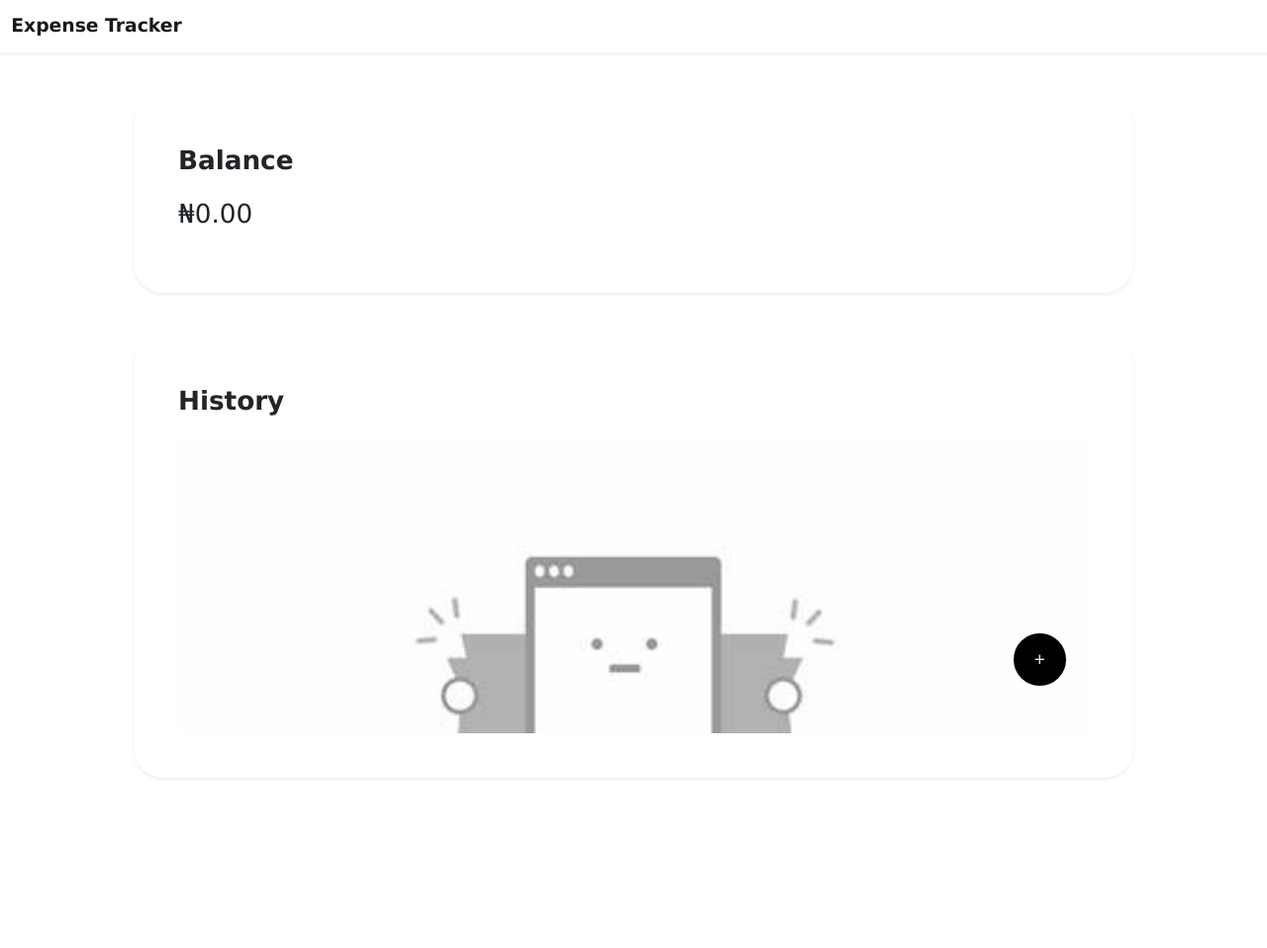
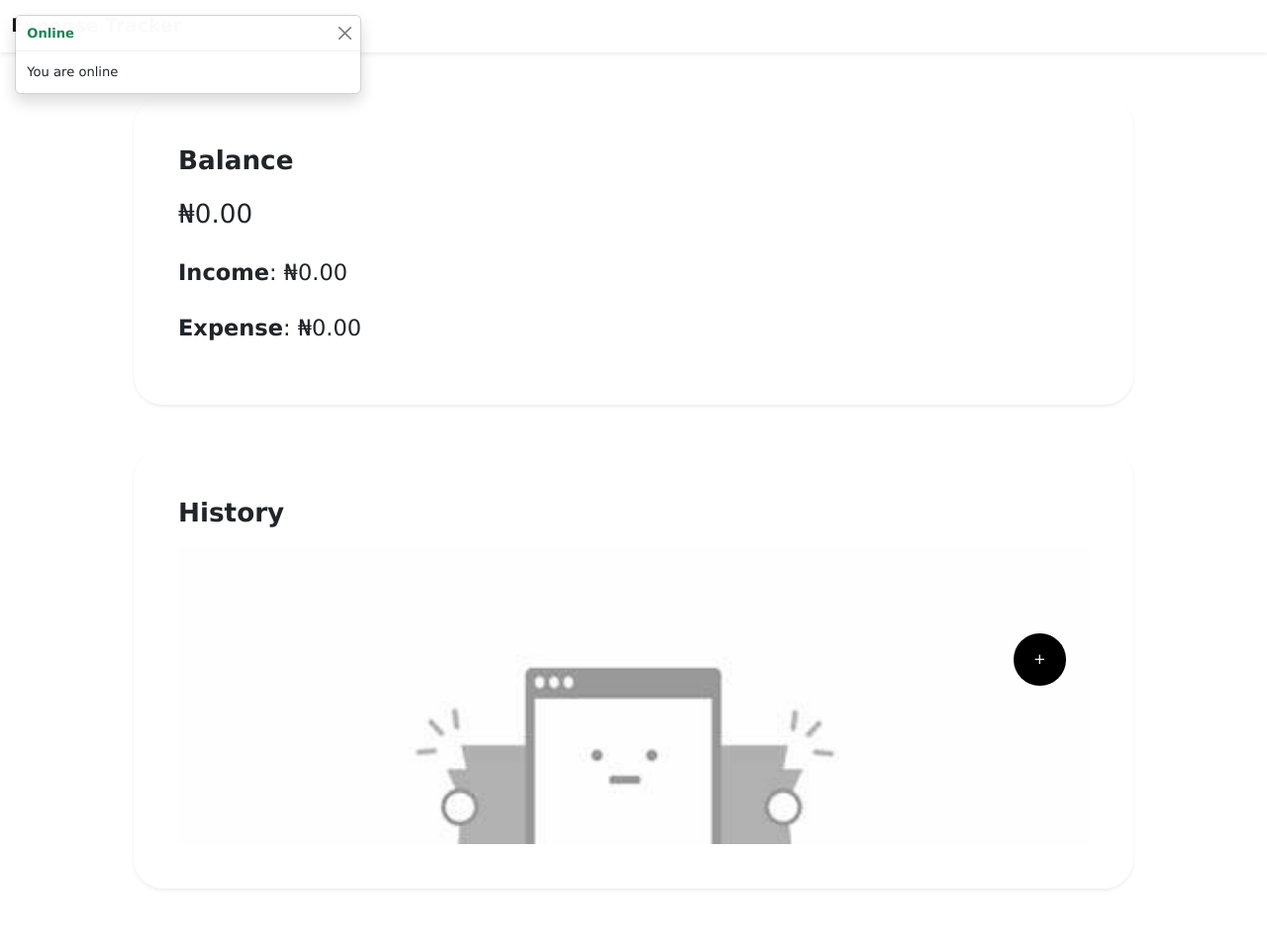
Before and after one commit to Edward-Ijeruh/expense-tracker, a plain HTML site: page index.html in a window 1280 px wide. Shown: the whole page at 99% size. Before the commit the page ends 846 px from the top, so only its background shows below. Drawn offline with nearby package versions, Linux system fonts and the light colour scheme.

Commit message:
Indicators for online and offline modes

```diff
--- a/index.html
+++ b/index.html
@@ -24,11 +24,36 @@
         </div>
     </nav>
 
+    <div class="toast-container position-fixed top-0 p-3">
+        <div id="user-online" class="toast" role="alert" aria-live="assertive" aria-atomic="true">
+            <div class="toast-header">
+                <strong class="me-auto text-success">Online</strong>
+                <button type="button" class="btn-close" data-bs-dismiss="toast" aria-label="Close"></button>
+            </div>
+            <div class="toast-body">
+                You are online
+            </div>
+        </div>
+    </div>
+    <div class="toast-container position-fixed top-0 p-3">
+        <div id="user-offline" class="toast" role="alert" aria-live="assertive" aria-atomic="true">
+            <div class="toast-header">
+                <strong class="me-auto text-danger">Offline</strong>
+                <button type="button" class="btn-close" data-bs-dismiss="toast" aria-label="Close"></button>
+            </div>
+            <div class="toast-body">
+                You are offline
+            </div>
+        </div>
+    </div>
+
     <!-- Main section -->
     <main class="mt-5 px-4 px-md-5 mx-md-5 px-lg-5 mx-lg-5">
         <div class="bg-white rounded-5 p-3 p-lg-5 text-start  mx-lg-5 mx-0 shadow-sm">
             <p class="fw-bold fs-3">Balance</p>
             <p class=" fs-3">₦<span id="balance">0.00</span></p>
+            <p class="fs-4 pt-2"><strong>Income</strong>: ₦<span id="income-total" class="fw-normal">0.00</span></p>
+            <p class="fs-4 pt-2"><strong>Expense</strong>: ₦<span id="expense-total" class="fw-normal">0.00</span></p>
         </div>
         <div class=" pb-5">
             <div class="bg-white rounded-5 p-3 p-lg-5 text-start mt-5 mx-lg-5 mx-0 shadow-sm">
--- a/js/index.js
+++ b/js/index.js
@@ -1,4 +1,6 @@
 let balance = document.getElementById("balance");
+let incomeTotal = document.getElementById("income-total");
+let expenseTotal = document.getElementById("expense-total");
 let income = document.getElementById("income");
 let incomeBtn = document.getElementById("income__btn");
 let expense = document.getElementById("expense");
@@ -8,6 +10,8 @@ let main = document.getElementById("main");
 let exitBtn = document.getElementById("exit-btn");
 let toastIncome = document.getElementById("toast-income");
 let toastExpense = document.getElementById("toast-expense");
+let userOnline = document.getElementById("user-online");
+let userOffline = document.getElementById("user-offline");
 let historySpan = document.getElementById("history-span");
 let historyContainer = document.getElementById("historyContainer");
 let emptyHistory = document.getElementById("empty-history");
@@ -15,6 +19,33 @@ let incomeVal = income.value
 let expenseVal = expense.value
 let img = `<i class="bi bi-plus-circle-fill text-success"></i>`;
 let imgTwo = `<i class="bi bi-dash-circle-fill text-danger"></i>`;
+
+
+//FXN FOR NETWORK CONNECTIVITY
+function hasNetwork(online) {
+    if (online) {
+        const toast = new bootstrap.Toast(userOnline)
+        toast.show()
+    } else {
+        const toast = new bootstrap.Toast(userOffline)
+        toast.show()
+    }
+  }
+
+  window.addEventListener("load", () => {
+    hasNetwork(navigator.onLine);
+
+    window.addEventListener("online", () => {
+        hasNetwork(true);
+      });
+
+      window.addEventListener("offline", () => {
+        hasNetwork(false);
+      });
+  });
+
+
+
 
 
 //FLOAT BUTTON
@@ -68,6 +99,7 @@ incomeBtn.addEventListener("click", function () {
         income.classList.remove("border-danger")
         let incomeVal = income.value
         balance.innerText = Number(balance.innerText) + Number(incomeVal);
+        incomeTotal.innerText = Number(incomeTotal.innerText) + Number(incomeVal);
         let history = document.createElement("div")
         history.classList.add("history")
         let listItem = document.createElement("div")
@@ -107,6 +139,7 @@ expenseBtn.addEventListener("click", function (){
         expense.classList.remove("border-danger");
         let expenseVal = expense.value
         balance.innerText = Number(balance.innerText) - Number(expenseVal);
+        expenseTotal.innerText = Number(expenseTotal.innerText) + Number(expenseVal);
         let history = document.createElement("div")
         history.classList.add("history")
         let listItem = document.createElement("div")
```
